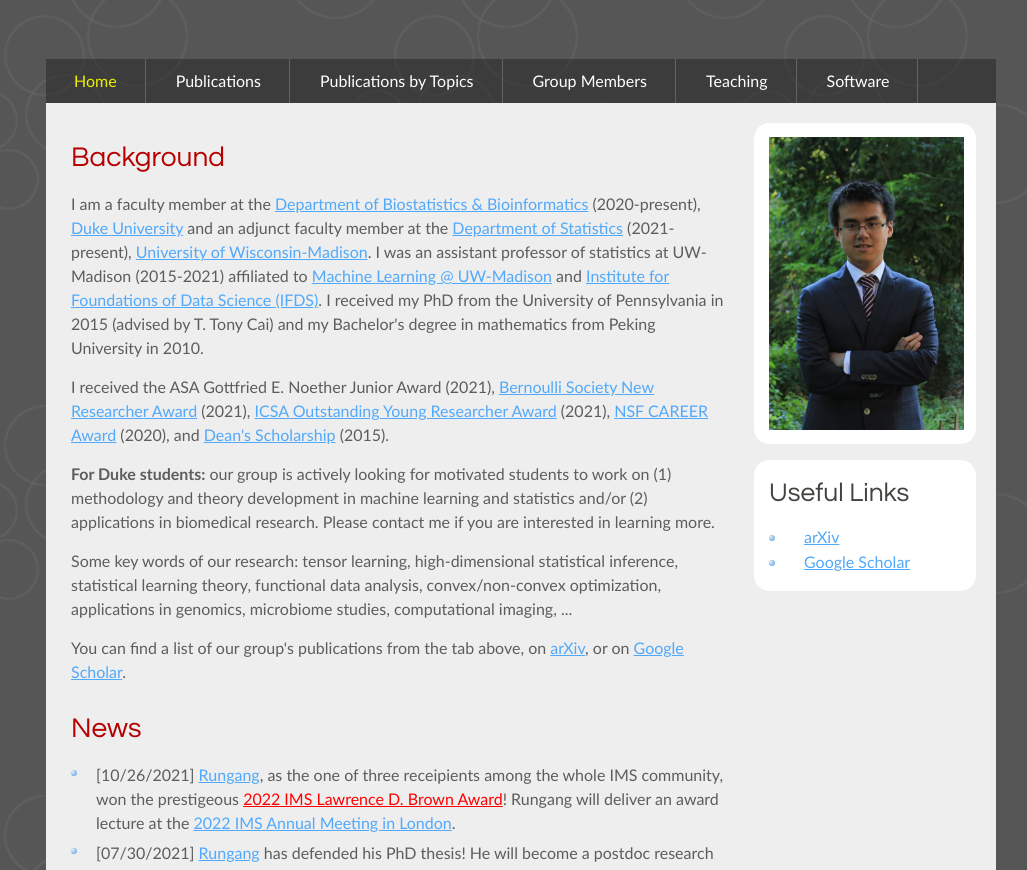
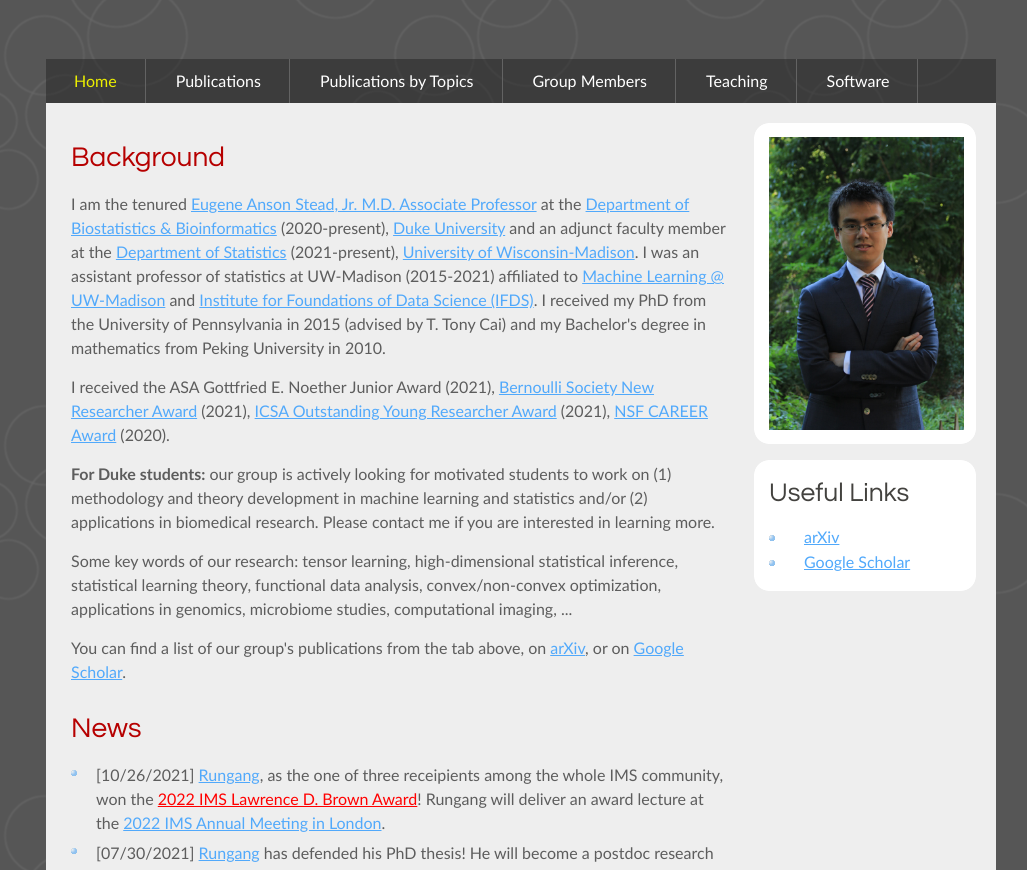
Before and after one commit to anruzhang/anruzhang.github.io, a plain HTML site: page index.html in a window 1280 px wide. Shown: the part 82-952 px from the top of the page, without its empty margins (119-1146 px from the left). Drawn offline with Linux system fonts and the light colour scheme.

Commit message:
Add files via upload

```diff
--- a/index.html
+++ b/index.html
@@ -54,10 +54,9 @@
       </div>
       <div id="content">
         <h2>Background</h2>
-        <p>I am a faculty member at the <a href="www.duke.edu">Department of Biostatistics & Bioinformatics</a> (2020-present), <a href="biostat.duke.edu/">Duke University</a> and an adjunct faculty member at the <a href="stat.wisc.edu/">Department of Statistics</a> (2021-present), <a href="http://www.wisc.edu/">University of Wisconsin-Madison</a>. I was an assistant professor of statistics at UW-Madison (2015-2021) affiliated to <a href="https://machinelearning.wisc.edu/">Machine Learning @ UW-Madison</a> and <a href="https://ifds.wisc.edu/">Institute for Foundations of Data Science (IFDS)</a>. I received my PhD from the University of Pennsylvania in 2015 (advised by T. Tony Cai) and my Bachelor's degree in mathematics from Peking University in 2010.
-        </p>
+        <p>I am the tenured <a href="https://scholars.duke.edu/person/anru.zhang">Eugene Anson Stead, Jr. M.D. Associate Professor</a> at the <a href="biostat.duke.edu">Department of Biostatistics & Bioinformatics</a> (2020-present), <a href="www.duke.edu/">Duke University</a> and an adjunct faculty member at the <a href="stat.wisc.edu/">Department of Statistics</a> (2021-present), <a href="http://www.wisc.edu/">University of Wisconsin-Madison</a>. I was an assistant professor of statistics at UW-Madison (2015-2021) affiliated to <a href="https://machinelearning.wisc.edu/">Machine Learning @ UW-Madison</a> and <a href="https://ifds.wisc.edu/">Institute for Foundations of Data Science (IFDS)</a>. I received my PhD from the University of Pennsylvania in 2015 (advised by T. Tony Cai) and my Bachelor's degree in mathematics from Peking University in 2010.</p>
 
-		<p>I received the ASA Gottfried E. Noether Junior Award (2021), <a href="http://www.bernoulli-society.org/prizes/267-bernoulli-society-new-researcher-award">Bernoulli Society New Researcher Award</a> (2021), <a href="https://www.icsa.org/awards/outstanding-young-research-award/">ICSA Outstanding Young Researcher Award</a> (2021), <a href="https://www.nsf.gov/awardsearch/showAward?AWD_ID=1944904">NSF CAREER Award</a> (2020), and <a href="https://www.sas.upenn.edu/news/penn-arts-and-sciences-names-2015-dean%25E2%2580%2599s-scholars">Dean's Scholarship</a> (2015). </p>
+		<p>I received the ASA Gottfried E. Noether Junior Award (2021), <a href="http://www.bernoulli-society.org/prizes/267-bernoulli-society-new-researcher-award">Bernoulli Society New Researcher Award</a> (2021), <a href="https://www.icsa.org/awards/outstanding-young-research-award/">ICSA Outstanding Young Researcher Award</a> (2021), <a href="https://www.nsf.gov/awardsearch/showAward?AWD_ID=1944904">NSF CAREER Award</a> (2020).</p>
 
 <p><b>For Duke students:</b> our group is actively looking for motivated students to work on (1) methodology and theory development in machine learning and statistics and/or (2) applications in biomedical research. Please contact me if you are interested in learning more. </p>
 
@@ -67,7 +66,7 @@
 
 		<h2>News</h2>
 		<ul style="list-style-type:none;">
-		<li>[10/26/2021] <a href="https://sites.google.com/view/rungang">Rungang</a>, as the one of three receipients among the whole IMS community, won the prestigeous <a href="https://imstat.org/ims-awards/ims-lawrence-d-brown-ph-d-student-award/" style="color:red;">2022 IMS Lawrence D. Brown Award</a>! Rungang will deliver an award lecture at the <a href="https://www.imsannualmeeting-london2022.com/">2022 IMS Annual Meeting in London</a>.</li>
+		<li>[10/26/2021] <a href="https://sites.google.com/view/rungang">Rungang</a>, as the one of three receipients among the whole IMS community, won the <a href="https://imstat.org/ims-awards/ims-lawrence-d-brown-ph-d-student-award/" style="color:red;">2022 IMS Lawrence D. Brown Award</a>! Rungang will deliver an award lecture at the <a href="https://www.imsannualmeeting-london2022.com/">2022 IMS Annual Meeting in London</a>.</li>
 		<li>[07/30/2021] <a href="https://sites.google.com/view/rungang">Rungang</a> has defended his PhD thesis! He will become a postdoc research fellow at the Department of Statistical Science, Duke University starting in September 2021.</li>
 		<li>[08/2021] Yuetian, Xudong, and Anru established an <a href = "https://arxiv.org/abs/2108.01772">equivalence between factorization and Riemannian optimization approaches</a> in solving low-rank matrix optimization problems. These results imply one does not do better under one framework than the other and solve several open questions in the literature.</a></li>
 		<li>[05/2021] Anru received the 2021 <a href="https://www.amstat.org/ASA/Your-Career/Awards/Gottfried-E-Noether-Awards.aspx">ASA Gottfried E. Noether Junior Award</a>! Anru will deliver an award lecture at the 2021 Joint Statistical Meetings.</li>
@@ -75,25 +74,6 @@
 		<li>[06/2021] Anru received a 2021 <a href="https://www.icsa.org/awards/outstanding-young-research-award/">ICSA Outstanding Young Researcher Award</a>.</li>
 		<li>[08-12/2021] Anru, Rungang, and Yuetian will visit the Simons Institute for the Theory of Computing, Program on <a href="https://simons.berkeley.edu/programs/si2021">"Computational Complexity of Statistical Inference."</a></li>
 		<li>[04/19/2021] <a href="https://yz8479.mycpanel.princeton.edu/">Yuchen</a> has successfully defended his PhD thesis! He is currently a postdoc researcher at the Department of Electrical & Computer Engineering, Princeton University.</li>
-<!--	  <li>Anru has given/will give the following departmental seminar talks recently:
-	  <ul>
-	    <li>[08/2021] The Department of Statistics, University of California, Berkeley.</li>
-	    <li>[08/2021] The Department of Statistics, North Carolina State University.</li>
-	    <li>[04/2021] The Department of Statistics and Applied Probability, University of California, Santa Babara.</li>
-		  <li>[04/2021] Applied Math and Computational Science, University of Pennsylvania. </li>
-		  <li>[03/2021] Department of Mathematics, University of Maryland, College Park.</li>
-	    <li>[02/2021] Department of Statistics, University of Virginia.</li>
-	    <li>[02/2021] Department of Statistics, Florida State University.</li>
-	    <li>[01/2021] Department of Statistical Science, Duke University.</li>
-   	  <li>[01/2021] Department of Mathematics, Statistics, and Computer Science, University of Illinois at Chicago.</li>
-  	  <li>[01/2021] Berd Core seminar (for faculty and staff biostatisticians), Department of Biostatistics & Bioinformatics, Duke University.</li>
-      <li>[12/2020] Berkeley Laboratory for Information and System Sciences (BLISS), University of California, Berkeley.</li>
-      <li>[11/2020] Department of Mathematical and Statistical Sciences, Clemson University.</li>
-	    <li>[11/2020] Department of Statistics, Oregon State University.</li>
-	    <li>[10/2020] Department of Statistics, London School of Economics and Political Science.</li>
-	    <li>[10/2020] Department of Statistics, University of Connecticut.</li>
-    </ul></li>
-    -->
 	  <li>[04/2021] <a href="http://pages.cs.wisc.edu/~yuchenzhou/">Yuchen</a> received the <I><a href="https://imstat.org/ims-awards/ims-hannan-graduate-student-travel-award/">Hannan Travel Award</a></I> from the Institute of Mathematical Statistics, 2021. Congrats!</li>
 	  <li>[01/2021] <a href="https://sites.google.com/view/rungang">Rungang</a> has received the <I><a href="https://community.amstat.org/slds/awards/student-paper-award">Student Paper Award</a></I> from the Statistical Learning and Data Science Section of the American Statistical Association, 2021. Congrats!</li>
 	  <li>[12/2020] <a href="https://sites.google.com/view/rungang">Rungang</a> gave a departmental seminar talk on generalized tensor learning at the Department of Statistics, University of Wisconsin-Madison.</li>
```
